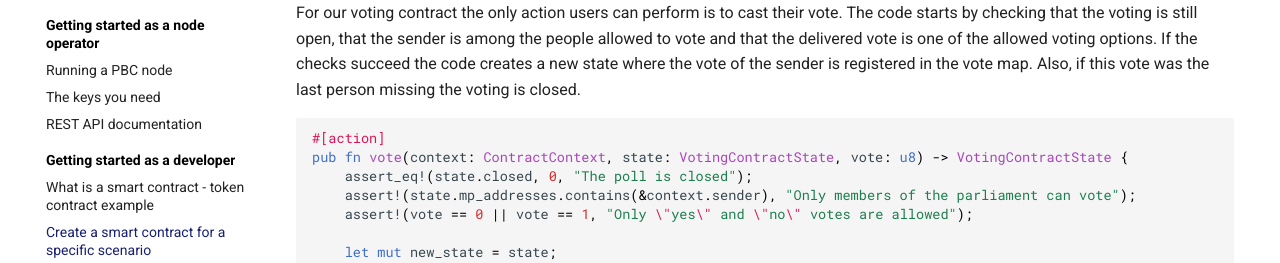
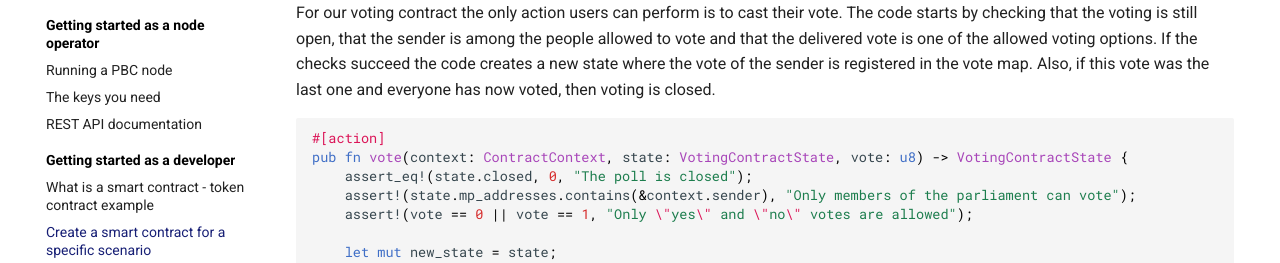
Before and after one commit to 0xSero/partisia-docs, an MkDocs documentation site: the page built from docs/voting-contract.md, in a window 1280 px wide and 900 px high, scrolled down 2981 px. Shown: the part 257-520 px from the top of the window. Built offline with MkDocs 1.6.1 and Material for MkDocs 9.7.7, drawn with Linux system fonts in a browser that asks for light colours; a script that is not in the unit is left out.

Commit message:
added a bit of explanation.

`````diff
--- a/docs/voting-contract.md
+++ b/docs/voting-contract.md
@@ -153,7 +153,7 @@ For our voting contract the only action users can perform is to cast their vote.
 checking that the voting is still open, that the sender is among the people allowed to vote and that
 the delivered vote is one of the allowed voting options. If the checks succeed the code creates a
 new state where the vote of the sender is registered in the vote map. Also, if this vote was the
-last person missing the voting is closed.
+last one and everyone has now voted, then voting is closed.
 
 ````rust
 #[action]
`````
